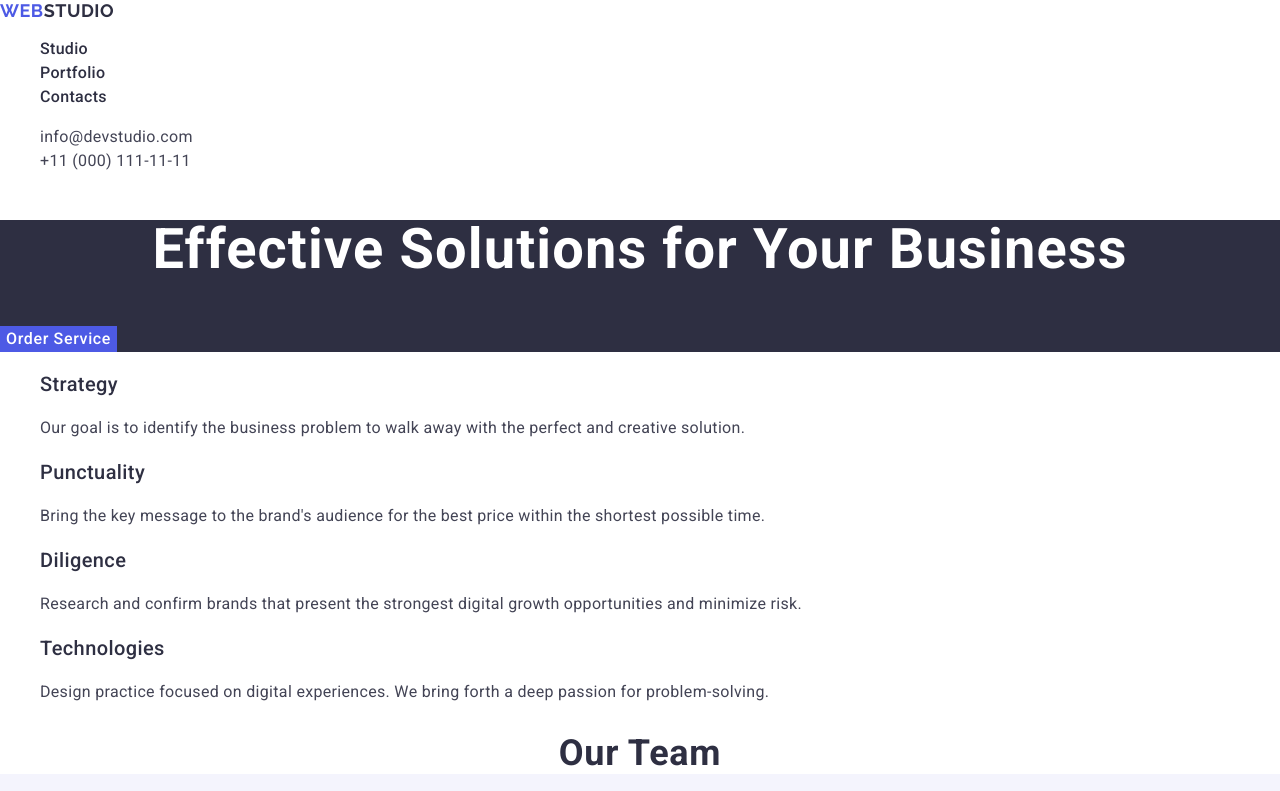
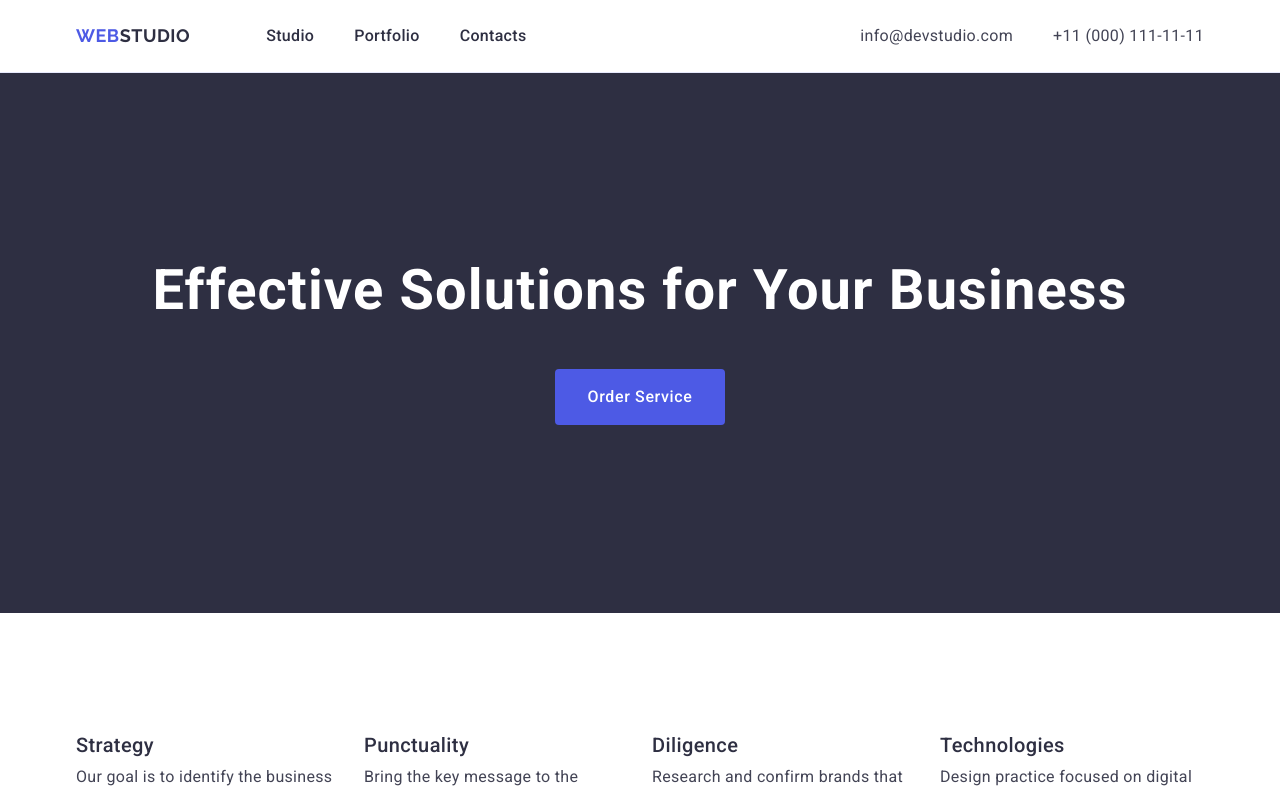
Before and after one commit to AndriiPavlenko626/goit-markup-hw-03, a plain HTML site: page index.html in a window 1280 px wide. Shown: the top 791 px of the page. Drawn offline with nearby package versions, Linux system fonts and the light colour scheme.

Commit message:
css/styles.css

```diff
--- a/css/styles.css
+++ b/css/styles.css
@@ -7,13 +7,42 @@ body {
    background-color: #FFFFFF;
 }
 
+/* reset */
+
 ul,
 ol {
    list-style-type: none;
+   margin: 0;
+   padding: 0;
+}
+
+h1, h2, h3, h4, h5, h6, p {
+   margin: 0;
 }
 
 a {
    text-decoration: none;
+}
+/* common */
+.container {
+   max-width: 1158px;
+   padding: 0 15px;
+   margin: 0 auto;
+}
+
+/* header */
+.page-header {
+   border-bottom: 1px solid #e7e9fc;
+}
+
+.header-container {
+   display: flex;
+   align-items: center;
+}
+
+.header-nav {
+   display: flex;
+   align-items: center;
 }
 
 .logo {
@@ -28,11 +57,14 @@ a {
 
 .header-logo {
    margin-right: 76px;
+   padding: 24px 0;
 }
 
 .header-logo .logo-part {
    color: #2e2f42;
 }
+
+/* footer */
 
 .footer-logo {
    font-family: "Raleway", sans-serif;
@@ -46,12 +78,15 @@ a {
 
 .page-footer {
    background-color: #2e2f42;
+   padding-top: 100px;
+   padding-bottom: 100px;
 }
 
 .text-footer {
    color: #f4f4fd;
    line-height: 1.5;
    letter-spacing: 0.02em;
+   max-width: 264px;
 }
 .nav-list {
    font-weight: 500;
@@ -60,6 +95,14 @@ a {
    letter-spacing: 0.02em;
    color: #2e2f42;
 }
+
+.nav-list {
+   display: block;
+   display: flex;
+   align-items: center;
+   gap: 40px;
+}
+
 .nav-link:hover {
    color: #404bbf
 }
@@ -67,13 +110,23 @@ a {
    color: #404bbf
 }
 .nav-link {
+   padding: 24px 0;
    color: #2e2f42;
 }
 .contacts {
+   margin-left: auto;
    font-style: normal
 }
 
+.contacts-list {
+   gap: 40px;
+   display: flex;
+   align-items: center;
+}
+
 .contacts-link {
+   display: block;
+   padding: 24px 0;
    font-size: 16px;
    line-height: 1.5;
    letter-spacing: 0.02em;
@@ -86,7 +139,9 @@ a {
    color: #404bbf;
 }
 
+/* page hero */
 .page-hero {
+   padding: 188px 0;
    background-color: #2e2f42;
 }
 
@@ -97,10 +152,21 @@ a {
    font-size: 56px;
    line-height: 1.07;
    letter-spacing: 0.02em;
+   max-width: 496;
+   margin-left: auto;
+   margin-right: auto;
+   margin-bottom: 48px;
    text-align: center;
 }
 .button-color {
-   background-color: #4D5AE5
+   display: block;
+   height: 56px;
+   min-width: 169px;
+   padding: 16px 32px;
+   border-radius: 4px;
+   margin-right: auto;
+   margin-left: auto;
+   background-color: #4D5AE5;
 }
 .button-color:hover {
 background-color: #404BBF;
@@ -110,13 +176,29 @@ cursor: pointer;
 background-color: #404BBF;
 cursor: pointer;
 }
+/* advantages */
+
+.advantages {
+   padding: 120px 0;
+}
+
+.advantages-list {
+   display: flex;
+      gap: 24px;
+}
+
+.advantages-item {
+   width: calc((100% - 72px) / 4);
+}
 
 .advantages-header {
+   margin-bottom: 8px;
    font-weight: 500;
    font-size: 20px;
    line-height: 1.2;
    letter-spacing: 0.02em;
    color: #2e2f42;
+
 }
 
 .advantages-text {
@@ -135,12 +217,23 @@ cursor: pointer;
    font-size: 16px;
    line-height: 1.5;
    letter-spacing: 0.04em;
+   padding: 16px 32px;
+   border-radius: 4px;
 }
 
+/* our team */
 .our-team {
+   padding: 120px 0;
    background-color: #F4F4FD;
 }
+
+.team-list-ul {
+   display: flex;
+   gap: 24px;
+}
+
    .our-team-text{
+   margin-bottom: 72px;
    text-align: center;
    font-weight: 700;
    font-size: 36px;
@@ -149,15 +242,20 @@ cursor: pointer;
    text-transform: capitalize;
    color: #2e2f42
 }
-.team-img{
+.team-img {
+   width: calc((100% - 3 * 24px) / 4);
+      border-radius: 0 0 4px 4px;
    background-color:#FFFFFF;
+}
+
+.team-name {
+padding: 32px 0;
 }
 
 .our-team-text,
 .name-team,
 .profession {
-   text-align: center;
-   background-color: #FFFFFF
+   align-items: center;
 }
 
 .name-team {
@@ -166,6 +264,7 @@ cursor: pointer;
    line-height: 1.2;
    letter-spacing: 0.02em;
    color: #2e2f42;
+   margin-bottom: 8px;
 }
 
 .profession-team {
@@ -174,6 +273,20 @@ cursor: pointer;
    line-height: 1.5;
    letter-spacing: 0.02em;
    color: #434455;
+   text-align: center;
+}
+
+/* portfolio */
+
+.portfolio-section {
+padding: 120px 0;
+}
+
+.portfolio-list {
+   display: flex;
+   flex-wrap: wrap;
+   row-gap: 48px;
+   column-gap: 24px;
 }
 
 .portfolio {
@@ -183,7 +296,18 @@ cursor: pointer;
    letter-spacing: 0.02em;
    text-align: center;
    color: #2e2f42;
-   text-transform: capitalize
+   text-transform: capitalize;
+   margin-bottom: 72px;
+
+}
+
+.portfolio-item {
+   width: calc((100% - 48px) / 3);
+}
+
+.portfolio-name {
+   padding: 32px 16px;
+   text-align: center;
 }
 
 .header-portfolio {
@@ -192,6 +316,7 @@ cursor: pointer;
    font-size: 20px;
    line-height: 1.2;
    letter-spacing: 0.02em;
+   margin-bottom: 8px;
 }
 
 .text-portfolio {
@@ -200,4 +325,5 @@ cursor: pointer;
    line-height: 1.5;
    letter-spacing: 0.02em;
    color: #434455;
+   text-align: center;
 }
```
